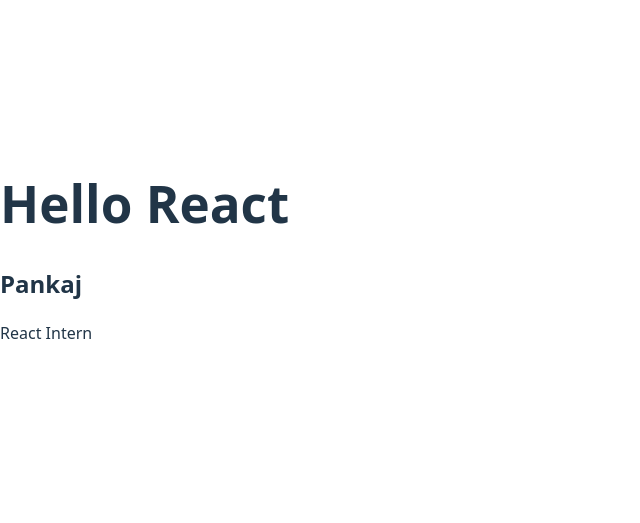
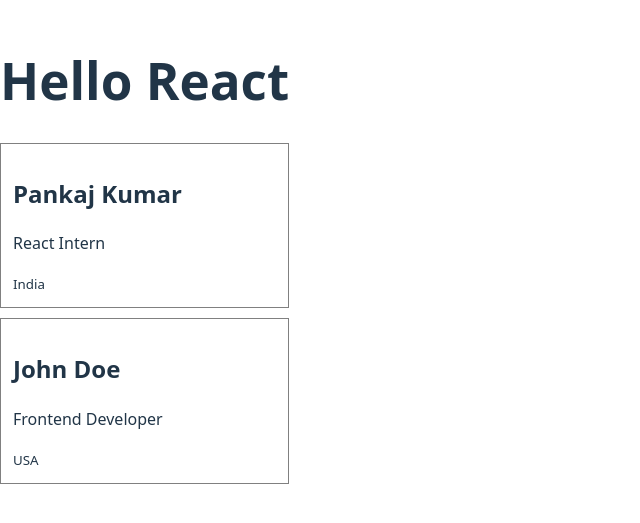
Before and after one commit to pankajchawla5254-glitch/react-bootcamp, a React (Vite) app: page / in a window 1280 px wide. Shown: the part 149-672 px from the top of the page, without its empty margins (0-640 px from the left). Built offline with nearby package versions, Linux system fonts and the light colour scheme.

Commit message:
day2 props and reusable components

```diff
--- a/src/App.jsx
+++ b/src/App.jsx
@@ -4,7 +4,10 @@ function App() {
   return (
     <div>
       <h1>Hello React</h1>
-      <Profile />
+
+      <Profile name="Pankaj Kumar" role="React Intern" location="India" />
+
+      <Profile name="John Doe" role="Frontend Developer" location="USA" />
     </div>
   );
 }
--- a/src/components/Profile.jsx
+++ b/src/components/Profile.jsx
@@ -1,8 +1,9 @@
-function Profile() {
+function Profile(props) {
   return (
-    <div>
-      <h2>Pankaj</h2>
-      <p>React Intern</p>
+    <div style={{ border: "1px solid gray", padding: "12px", marginTop: "10px" }}>
+      <h2>{props.name}</h2>
+      <p>{props.role}</p>
+      <small>{props.location}</small>
     </div>
   );
 }
```
